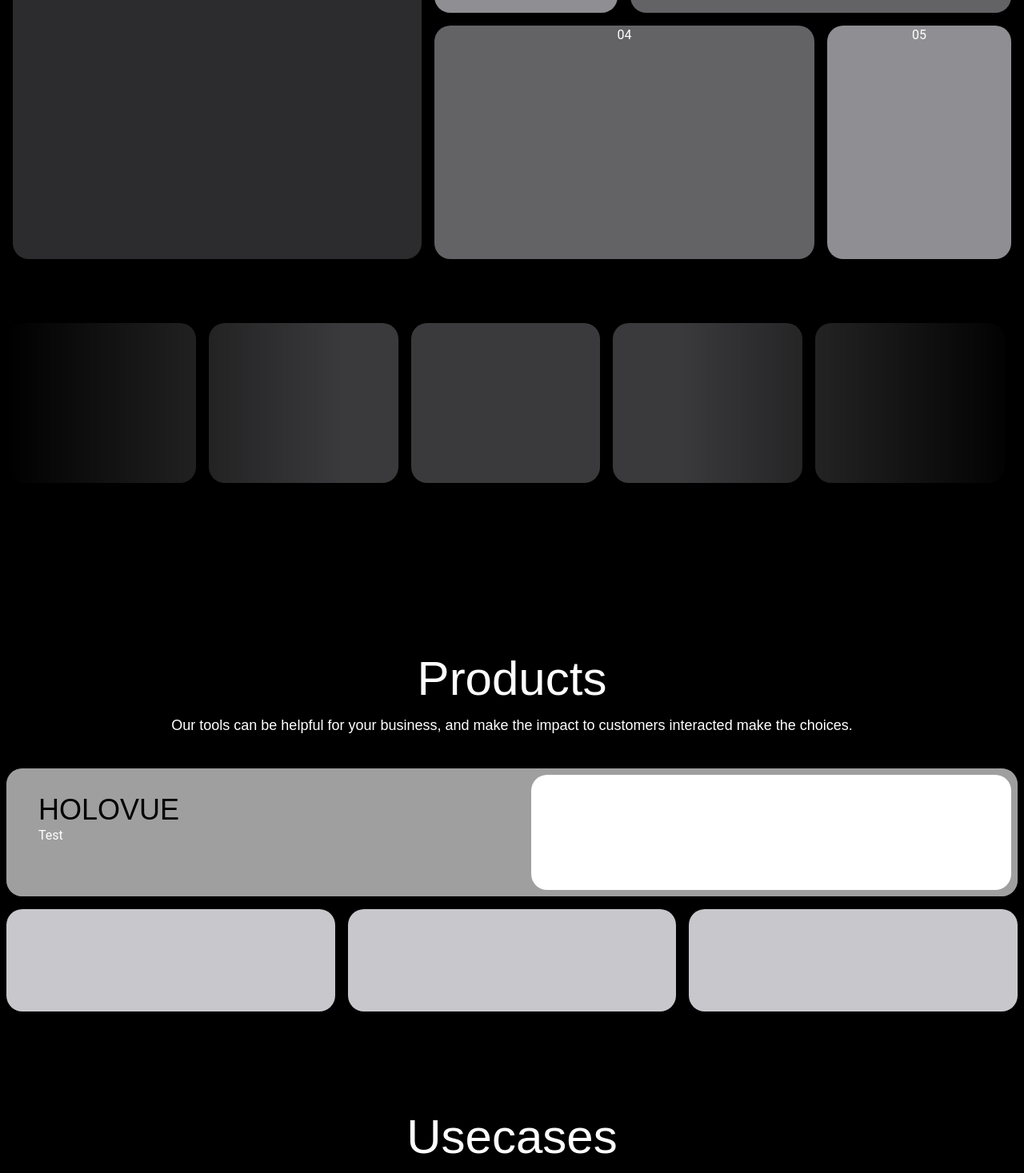
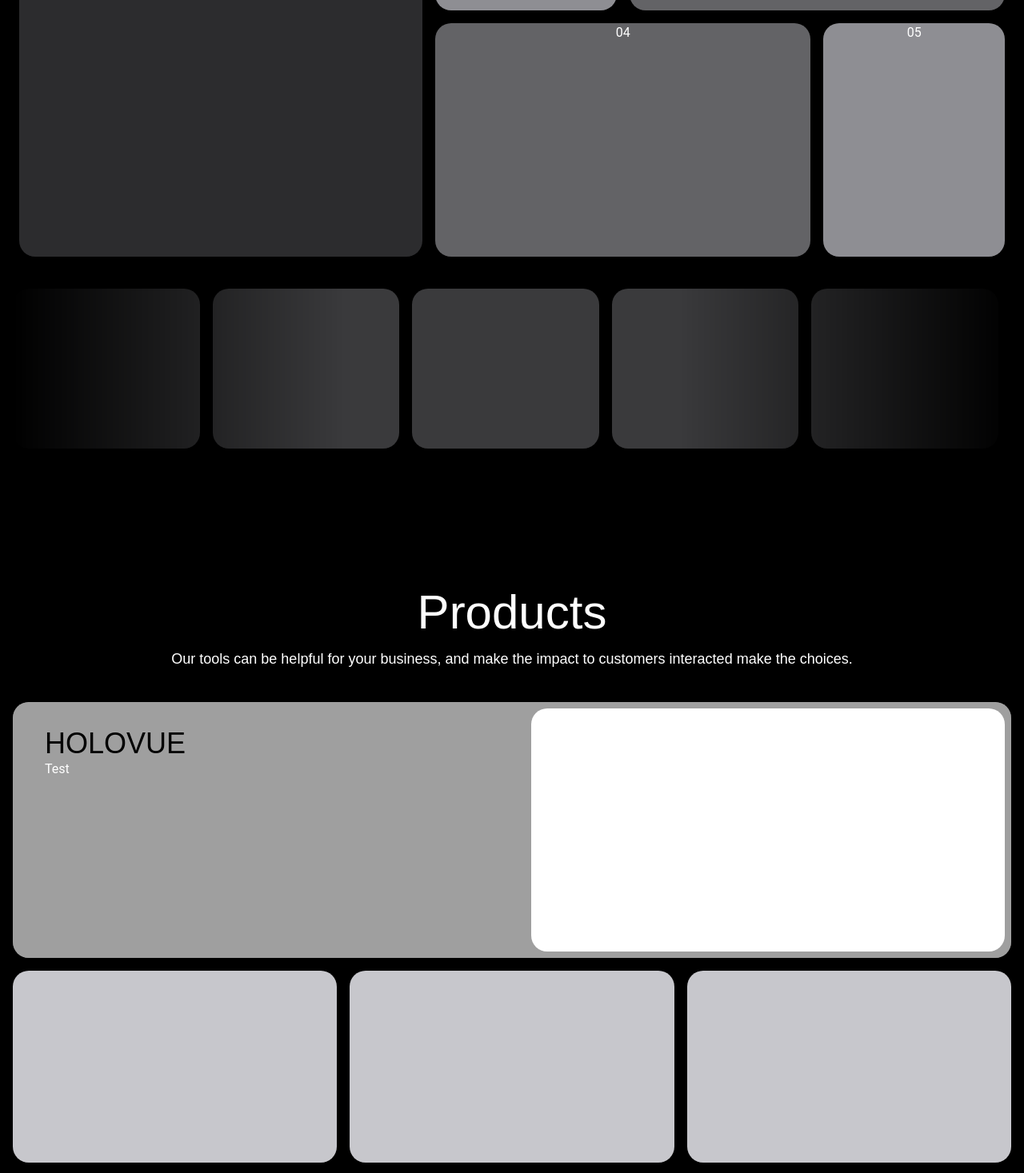
Before and after one commit to IZZARA-URA/CREaiVE, a Next.js app: page / in a window 1280 px wide. Shown: the part 1330-2797 px from the top of the page at 80% size. Built offline with nearby package versions, Linux system fonts and the light colour scheme; a web font is replaced by a local one.

Commit message:
Updated Layout Home

```diff
--- a/app/page.tsx
+++ b/app/page.tsx
@@ -139,20 +139,21 @@
           </div>
         </Carousels>
 
-        <div className="py-20">
+        <div className="py-10">
           <CarouselsAutoScroll />
         </div>
       </div>
       {/* END REAL WORLD CONTAINER */}
 
 
-      {/* START PRODUCT CONTAINER */}
+      {/* START PRODUCTs CONTAINER */}
       <div className="h-auto">
         <Header
           topic={`Products`}
           tagline="Our tools can be helpful for your business, and make the impact to customers interacted make the choices."
         />
-        <div className="grid grid-cols-1">
+        <div className="grid grid-cols-1 ">
+          <div className="h-[40vh]">
             <CardScreen
               type="Primary"
               topic="Holovue"
@@ -161,7 +162,8 @@
                 "Our HOLOVUE showcases  content in three formats: pre-recorded, live-streaming, and interactive, creating immersive experiences that captivate any audience",
               ]}
             />
-          <div className="grid grid-cols-3 gap-4 mt-4 h-[15vh]">
+          </div>
+          <div className="grid grid-cols-3 gap-4 mt-4 h-[30vh]">
             <Cards type="Secondary" >
 
             </Cards>
@@ -173,7 +175,7 @@
             </Cards>
           </div>
         </div>
-        {/* END PRODUCT CONTAINER */}
+        {/* END PRODUCTs CONTAINER */}
       </div>
 
 
@@ -184,7 +186,7 @@
           tagline="Our tools can be helpful for your business, and make the impact to customers interacted make the choices."
         />
 
-        <div className="h-auto">
+        <div className="h-auto pb-[10vh]">
           <div className="grid grid-cols-2 gap-4 h-[20vh]">
             <Cards>
               TEST
@@ -194,13 +196,13 @@
             </Cards>
           </div>
 
-          <div className="grid grid-cols-2 gap-4 pt-4 h-[40vh]">
+          <div className="grid grid-cols-2 gap-4 pt-4 h-[50vh]">
             <Cards>
               Holovue
             </Cards>
 
             <div className="relative w-full h-full ">
-              <div className="absolute inset-x-0 bottom-[50%]">
+              <div className="absolute inset-x-0 bottom-[25%]">
                 <div className="font-bold text-4xl text-center w-full py-8">
                   HOLOVUE
                 </div>
@@ -210,9 +212,7 @@
                 </div>
               </div>
             </div>
-
           </div>
-
         </div>
       </div>
       {/* END USECASES CONTAINER */}
@@ -239,6 +239,7 @@
           topic={`Trusted by`}
           tagline="Our tools can be helpful for your business, and make the impact to customers interacted make the choices."
         />
+        <div className="h-[70vh]">
           <CardsScreenTrustedBy
             type="Primary"
             topic="Holovue"
@@ -247,8 +248,7 @@
               "Our HOLOVUE showcases  content in three formats: pre-recorded, live-streaming, and interactive, creating immersive experiences that captivate any audience",
             ]}
           />
-
-
+        </div>
       </div>
       {/* END TRUSTED BY CONTAINER */}
 
--- a/components/Cards/CardsScreen.tsx
+++ b/components/Cards/CardsScreen.tsx
@@ -3,8 +3,8 @@
 import { CardProps } from '@/types'
 
 const VibrantPrimaryFill_CardCol_1 = {
-    upper: 'absolute w-full h-[20vh] bg-[#7F7F7F] rounded-[20px] pl-10 pr-2 py-2 bg-opacity-50 text-white',
-    lower: 'relative w-full h-[20vh] bg-[#C2C2C2] rounded-[20px] '
+    upper: 'absolute w-full h-full bg-[#7F7F7F] rounded-[20px] pl-10 pr-2 py-2 bg-opacity-50 text-white',
+    lower: 'relative w-full h-full bg-[#C2C2C2] rounded-[20px] '
 }
 
 
--- a/components/Cards/CardsScreenTrustedBy.tsx
+++ b/components/Cards/CardsScreenTrustedBy.tsx
@@ -3,7 +3,7 @@
 import { CardProps } from '@/types'
 
 const VibrantPrimaryFill_CardCol_1 = {
-    style: 'w-full h-[30vh] bg-grayDefaultDark-500 rounded-[20px] pl-10 pr-2 py-8 bg-opacity-50 text-white',
+    style: 'w-full h-auto bg-grayDefaultDark-500 rounded-[20px] pl-10 pr-2 py-8 bg-opacity-50 text-white',
 }
 
 
--- a/components/ContainerPage/index.tsx
+++ b/components/ContainerPage/index.tsx
@@ -6,7 +6,7 @@
     children: React.ReactNode;
 }>) {
     return (
-        <div className='max-w-[1280px] h-full m-auto md:px-2 items-center'>
+        <div className='max-w-[1280px] h-full m-auto md:px-4 items-center'>
             {children}
         </div>
     )
--- a/components/Footer/FooterContainer.tsx
+++ b/components/Footer/FooterContainer.tsx
@@ -6,7 +6,7 @@
     children: React.ReactNode;
 }>) {
     return (
-        <div className='max-w-[1280px] m-auto md:px-2 max-h-[40vh] min-h-[25vh]'>
+        <div className='max-w-[1280px] m-auto md:px-4 max-h-[40vh] min-h-[25vh]'>
             {children}
         </div>
     )
--- a/components/NavBar/NavBar.tsx
+++ b/components/NavBar/NavBar.tsx
@@ -8,7 +8,7 @@
 const index = () => {
   return (
     <div className='w-screen py-3 min-h-[3vh]'>
-      <div className='flex justify-between max-w-[1280px] m-auto md:px-2 items-center '>
+      <div className='flex justify-between max-w-[1280px] m-auto md:px-4 items-center '>
         <Link href="/">CREAIVE</Link>
         <div className='hidden md:flex text-white'>
           <NavLinks />
```
Lines whose indentation alone changed are shown as unchanged.
